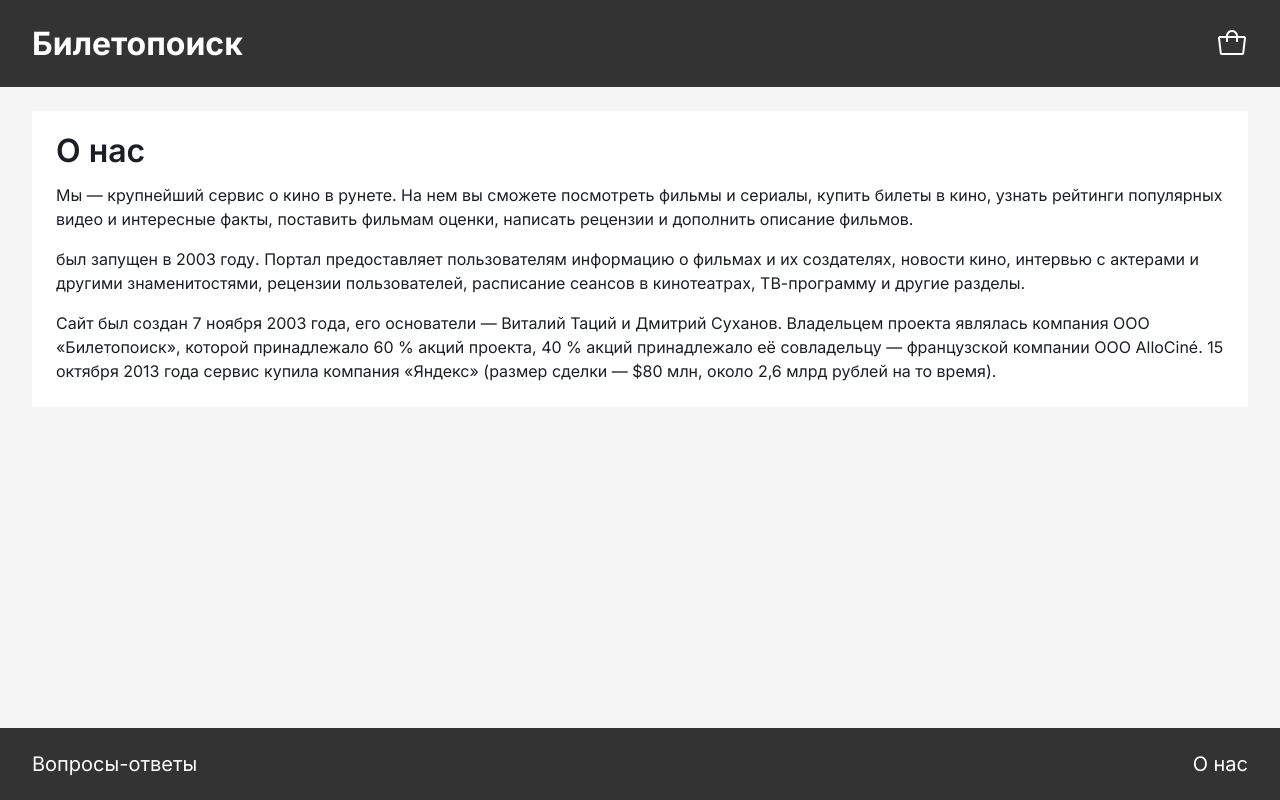
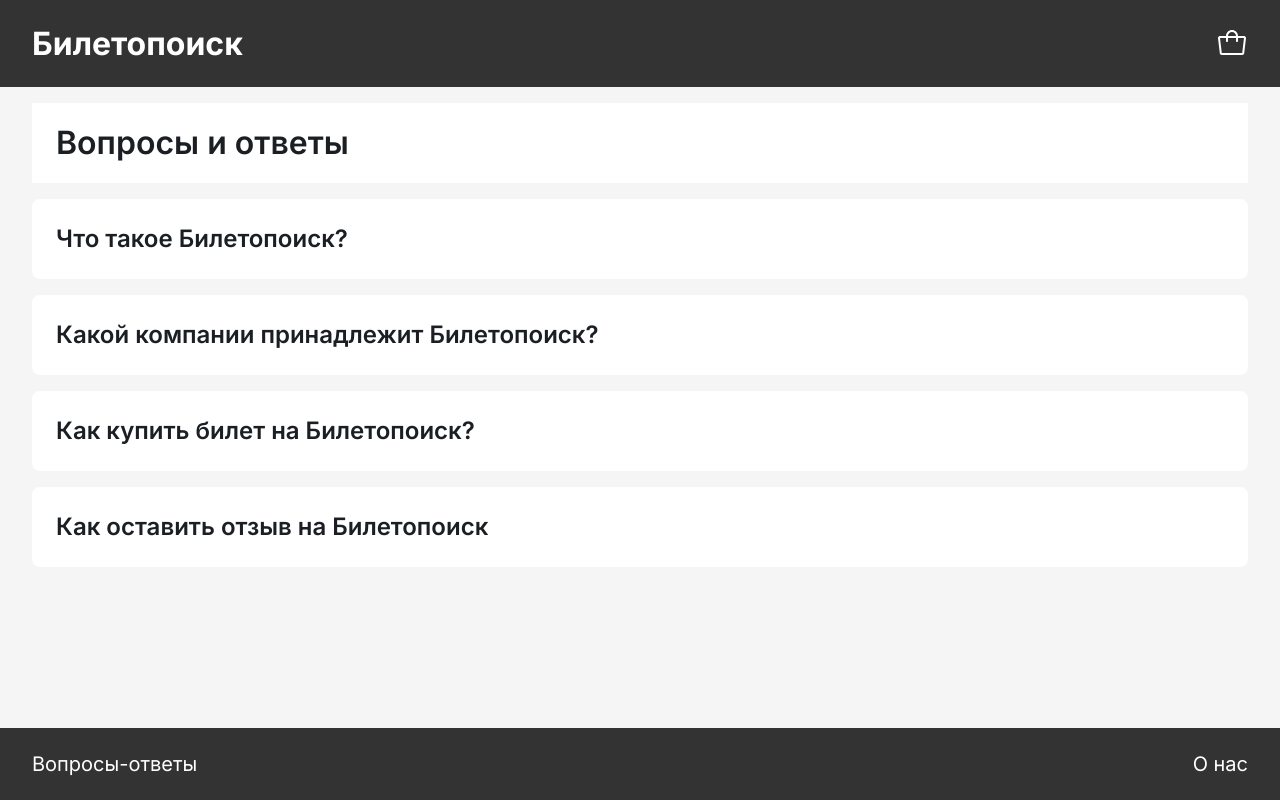
Before and after one commit to danlevik/ticketsearch, a Next.js app: page / in a window 1280 px wide. Built offline with nearby package versions, Linux system fonts and the light colour scheme.

Commit message:
created faq page

```diff
--- a/src/app/page.tsx
+++ b/src/app/page.tsx
@@ -3,11 +3,12 @@
 import { Header } from "@/entities/header/Header";
 import { Footer } from "@/entities/footer/Footer";
 import { AboutPage } from "@/pages/about/AboutPage";
+import { FaqPage } from "@/pages/faq/FaqPage";
 
 export default function Home() {
   return (
     <>
-      <AboutPage></AboutPage>
+      <FaqPage></FaqPage>
     </>
   );
 }
--- a/src/pages/faq/FaqPage.tsx
+++ b/src/pages/faq/FaqPage.tsx
@@ -0,0 +1,34 @@
+"use client";
+
+import { Header } from "@/entities/header/Header";
+import styles from "./styles.module.css";
+import { Footer } from "@/entities/footer/Footer";
+import { MenuAccordion } from "@/widgets/menuAccordion/MenuAccordion";
+
+export const FaqPage = () => {
+  return (
+    <>
+      <Header></Header>
+      <MenuAccordion>
+        <h2 className={styles.title}>Вопросы и ответы</h2>
+        <MenuAccordion.Group title="Что такое Билетопоиск?">
+          <MenuAccordion.Item text="Мы — крупнейший сервис о кино в рунете. На нем вы сможете посмотреть фильмы и сериалы, купить билеты в кино, узнать рейтинги популярных видео и интересные факты, поставить фильмам оценки, написать рецензии и дополнить описание фильмов." />
+        </MenuAccordion.Group>
+        <MenuAccordion.Group title="Какой компании принадлежит Билетопоиск?">
+          <MenuAccordion.Item
+            text="15
+            октября 2013 года сервис купила компания «Яндекс» (размер сделки —
+            $80 млн, около 2,6 млрд рублей на то время)."
+          />
+        </MenuAccordion.Group>
+        <MenuAccordion.Group title="Как купить билет на Билетопоиск?">
+          <MenuAccordion.Item text="Приложите кошелек к экрану." />
+        </MenuAccordion.Group>
+        <MenuAccordion.Group title="Как оставить отзыв на Билетопоиск">
+          <MenuAccordion.Item text="Очень просто." />
+        </MenuAccordion.Group>
+      </MenuAccordion>
+      <Footer></Footer>
+    </>
+  );
+};
--- /dev/null
+++ b/src/pages/faq/styles.module.css
@@ -0,0 +1,11 @@
+.title {
+  display: inline-block;
+  padding: 24px;
+  margin: 16px 32px;
+  background-color: #fff;
+
+  font-size: 32px;
+  line-height: 32px;
+  font-weight: 600;
+  color: #1b1f23;
+}
--- /dev/null
+++ b/src/widgets/menuAccordion/MenuAccordion.tsx
@@ -0,0 +1,37 @@
+import React, { useCallback, useContext, useState } from "react";
+import styles from "./styles.module.css";
+
+const MenuContext = React.createContext(false);
+
+export const MenuAccordion = ({ children }) => {
+  const [activeGroup, setActiveGroup] = useState();
+
+  const switchGroup = useCallback((title) => {
+    setActiveGroup((activeTitle) =>
+      activeTitle === title ? undefined : title
+    );
+  }, []);
+
+  return (
+    <MenuContext.Provider value={{ activeGroup, switchGroup }}>
+      {children}
+    </MenuContext.Provider>
+  );
+};
+
+MenuAccordion.Group = function MenuGroup({ children, title }) {
+  const { activeGroup, switchGroup } = useContext(MenuContext);
+
+  return (
+    <article className={styles.container}>
+      <h3 className={styles.heading} onClick={() => switchGroup(title)}>
+        {title}
+      </h3>
+      {activeGroup === title && <>{children}</>}
+    </article>
+  );
+};
+
+MenuAccordion.Item = function MenuItem({ text }) {
+  return <p className={styles.text}>{text}</p>;
+};
--- /dev/null
+++ b/src/widgets/menuAccordion/styles.module.css
@@ -0,0 +1,23 @@
+.container {
+  background-color: #fff;
+  padding: 24px;
+  margin: 0 32px 16px 32px;
+  border-radius: 8px;
+}
+
+.container:last-child {
+  margin-bottom: 0;
+}
+
+.heading {
+  font-size: 24px;
+  font-weight: 600;
+  line-height: 32px;
+  color: #1b1f23;
+}
+
+.text {
+  font-size: 16px;
+  line-height: 24px;
+  margin-top: 16px;
+}
```
